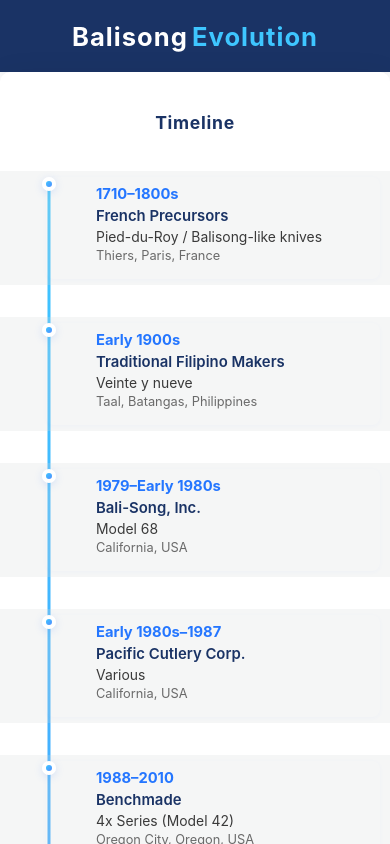
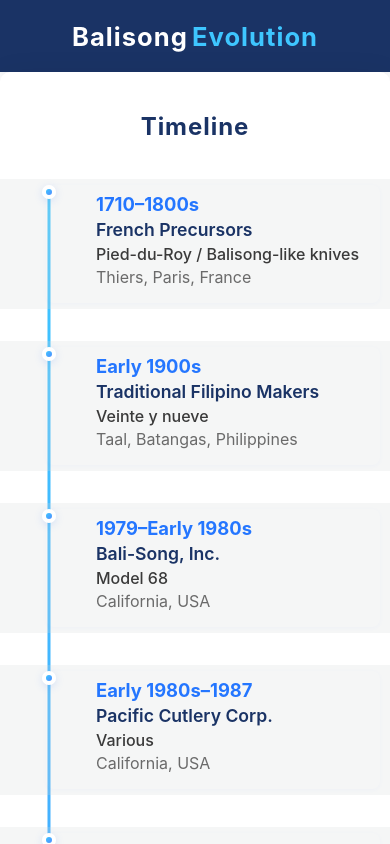
Before and after one commit to AaronGabriel147/bali-history, a Next.js app: page / in a window 390 px wide. Shown: the top 844 px of the page. Built offline with nearby package versions, Linux system fonts and the light colour scheme.

Commit message:
font chnage on mobile

```diff
--- a/app/balisong-timeline.module.css
+++ b/app/balisong-timeline.module.css
@@ -157,14 +157,14 @@
 
 @media (max-width: 650px) {
   .timelineSection {
-    padding: 8px 0 4px 0;
+    padding: 8px 0 40px 0;
     border-radius: 10px;
     max-width: 100vw;
     padding-top: 30px;
     margin-top: 0;
   }
   .timelineTitle {
-    font-size: 1.1rem;
+    font-size: 1.5rem;
     margin-bottom: 38px;
     margin-top: 10px;
   }
@@ -181,7 +181,6 @@
     border-radius: 0;
     background: none;
     background-color: #d6d7d73c;
-    /* margin-left: 20px; */
   }
   .timelineNodeCol {
     width: 28px;
@@ -191,7 +190,7 @@
     width: 3px;
     left: 49px;
     top: 10px;
-    bottom: 100px;
+    bottom: 120px;
   }
   .timelineDot {
     width: 14px;
@@ -209,22 +208,24 @@
     width: 100%;
     border-radius: 8px;
     box-shadow: 0 1px 4px rgba(79,140,255,0.04);
-    /* border: 2px solid red; */
     padding-left: 50px;
   }
   .timelinePeriod {
-    font-size: 0.92rem;
+    font-size: 1.15rem;
     min-width: 0;
     margin-bottom: 4px;
+    font-weight: 700;
   }
   .timelineHeader {
-    font-size: 0.93rem;
+    font-size: 1.1rem;
+    font-weight: 600;
   }
   .timelineModel {
-    font-size: 0.87rem;
+    font-size: 1rem;
+    font-weight: 500;
   }
   .timelineLocation {
-    font-size: 0.8rem;
+    font-size: 1rem;
   }
 }
 
```
